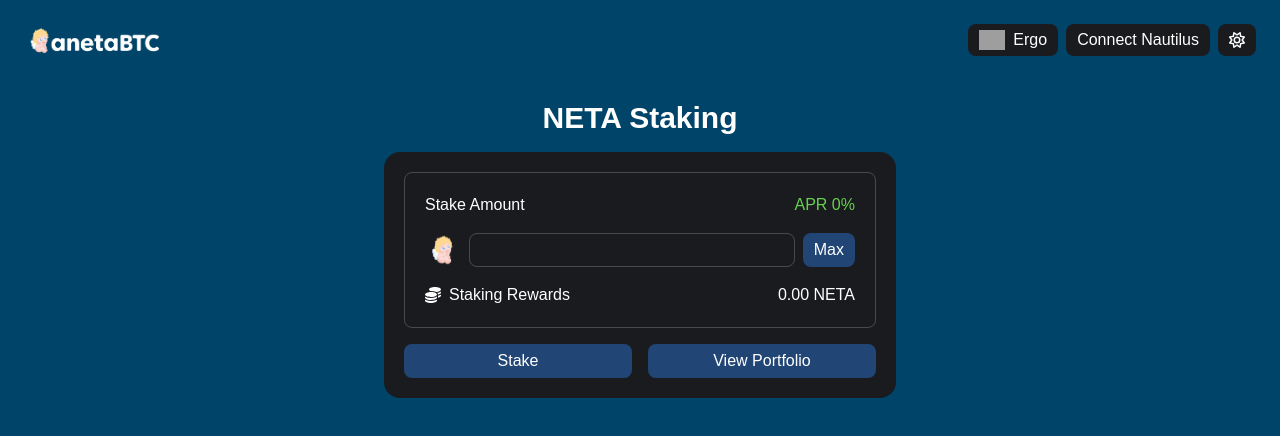
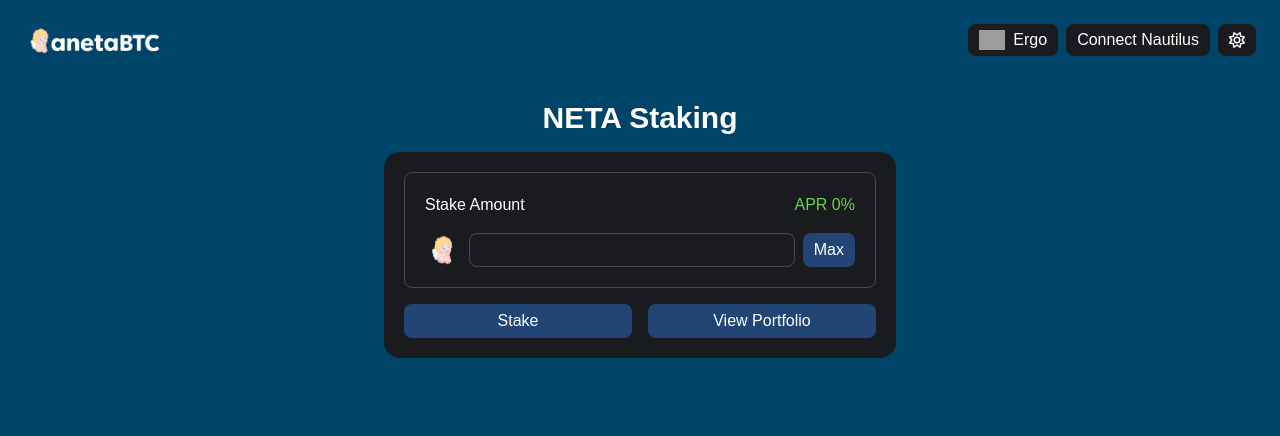
Before and after one commit to andrehafner/anetabtc.io, a Next.js app in the folder client/: page /ergo in a window 1280 px wide. Shown: the top 436 px of the page. Built offline with nearby package versions, Linux system fonts and the light colour scheme; no server answers; grey boxes are pictures that could not be loaded.

Commit message:
chore: remove staking reward calculation

```diff
--- a/client/components/StakeErgo/StakingInput.tsx
+++ b/client/components/StakeErgo/StakingInput.tsx
@@ -42,14 +42,6 @@
           Max
         </button>
       </div>
-      <div className="flex flex-row items-center gap-2">
-        <FontAwesomeIcon className="h-4" icon={faCoins}></FontAwesomeIcon>
-        Staking Rewards
-        <div className="ml-auto">
-          {isNaN(Number(amount)) ? 0 : calcRewards(Number(amount), apr)}{" "}
-          {currency}
-        </div>
-      </div>
     </div>
   );
 });
```
